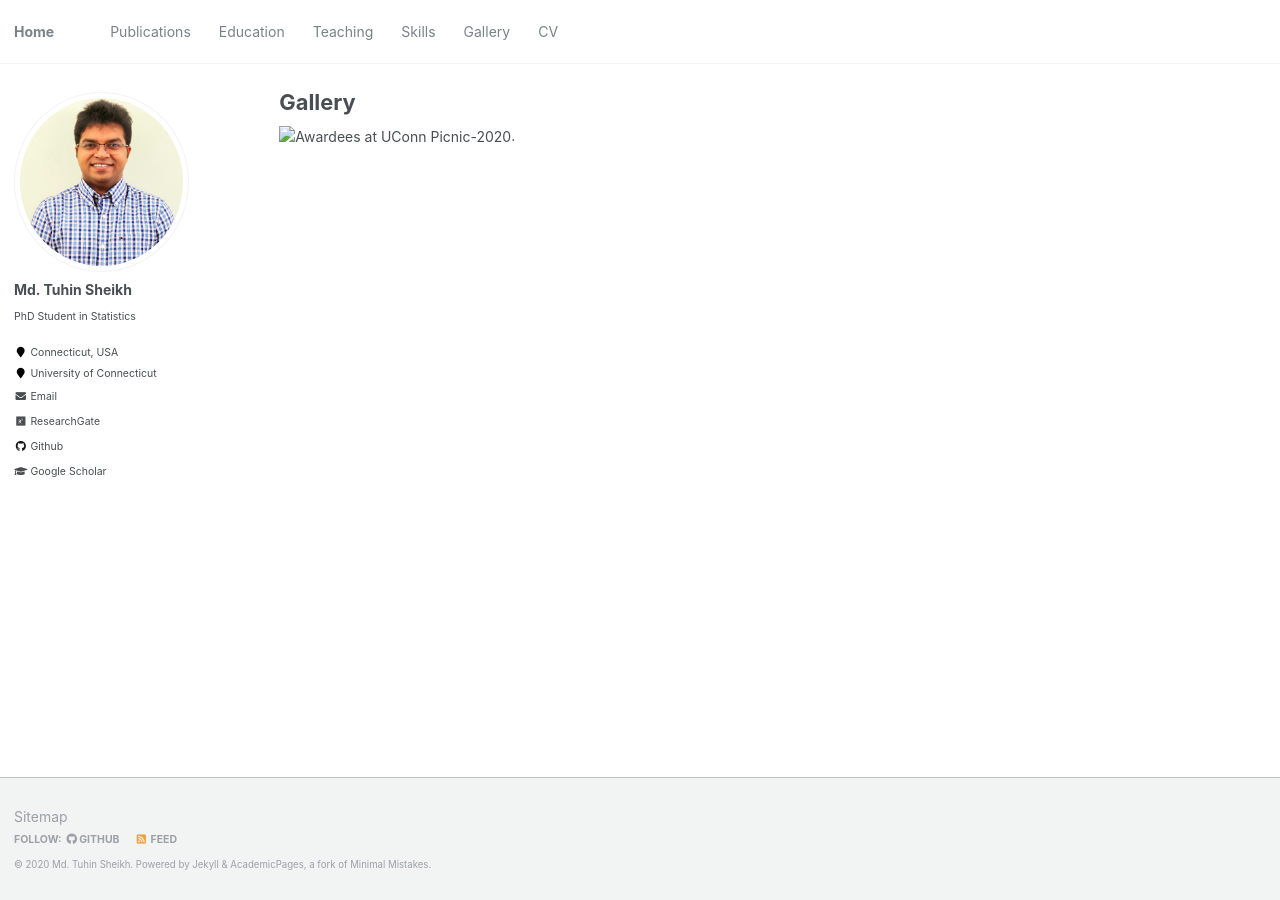
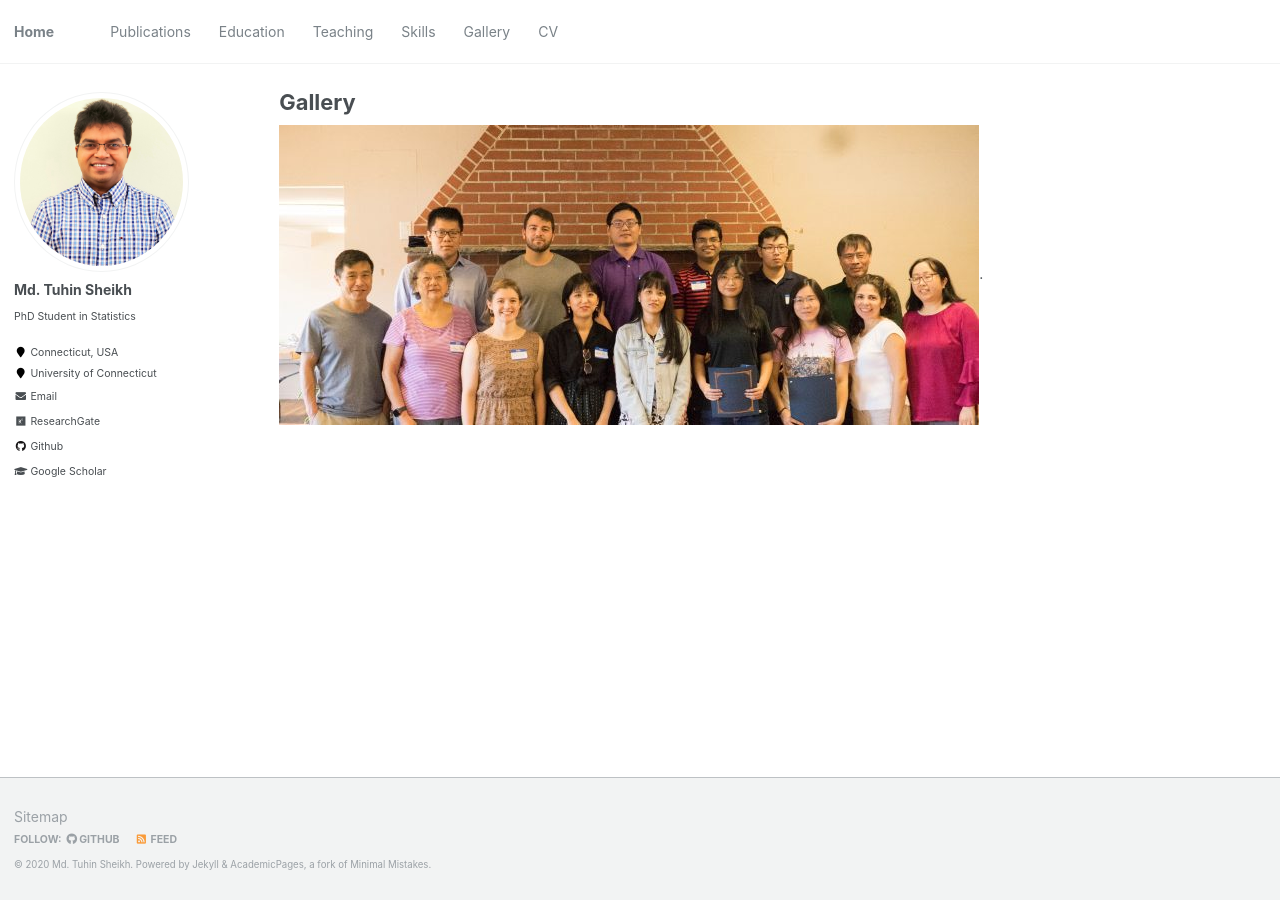
Before and after one commit to mdtuhinsheikh/mdtuhinsheikh.github.io, a Jekyll site: the page built from _pages/gallery.md, in a window 1280 px wide. Built offline with Jekyll 4.4.1, drawn with Linux system fonts in a browser that asks for light colours.

Commit message:
Update gallery.md

```diff
--- a/_pages/gallery.md
+++ b/_pages/gallery.md
@@ -4,4 +4,4 @@ permalink: /gallery/
 author_profile: true
 ---
 
-![Awardees at UConn Picnic-2020](./images/award_uconn_stat2019.jpg "Text to show on mouseover").
+![Awardees at UConn Picnic-2020](/images/award_uconn_stat2019.jpg "Awardees at UConn Picnic-2020").
```
